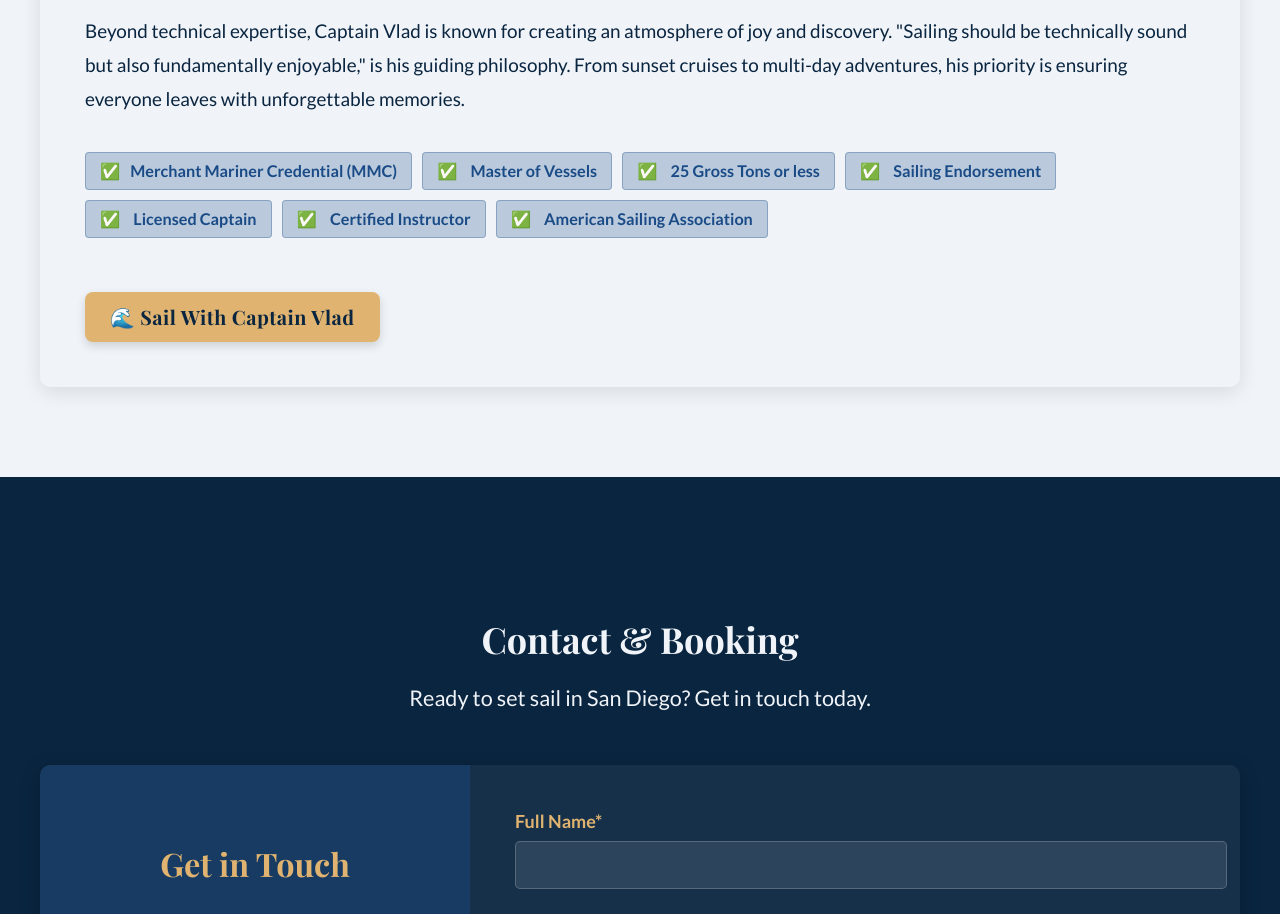
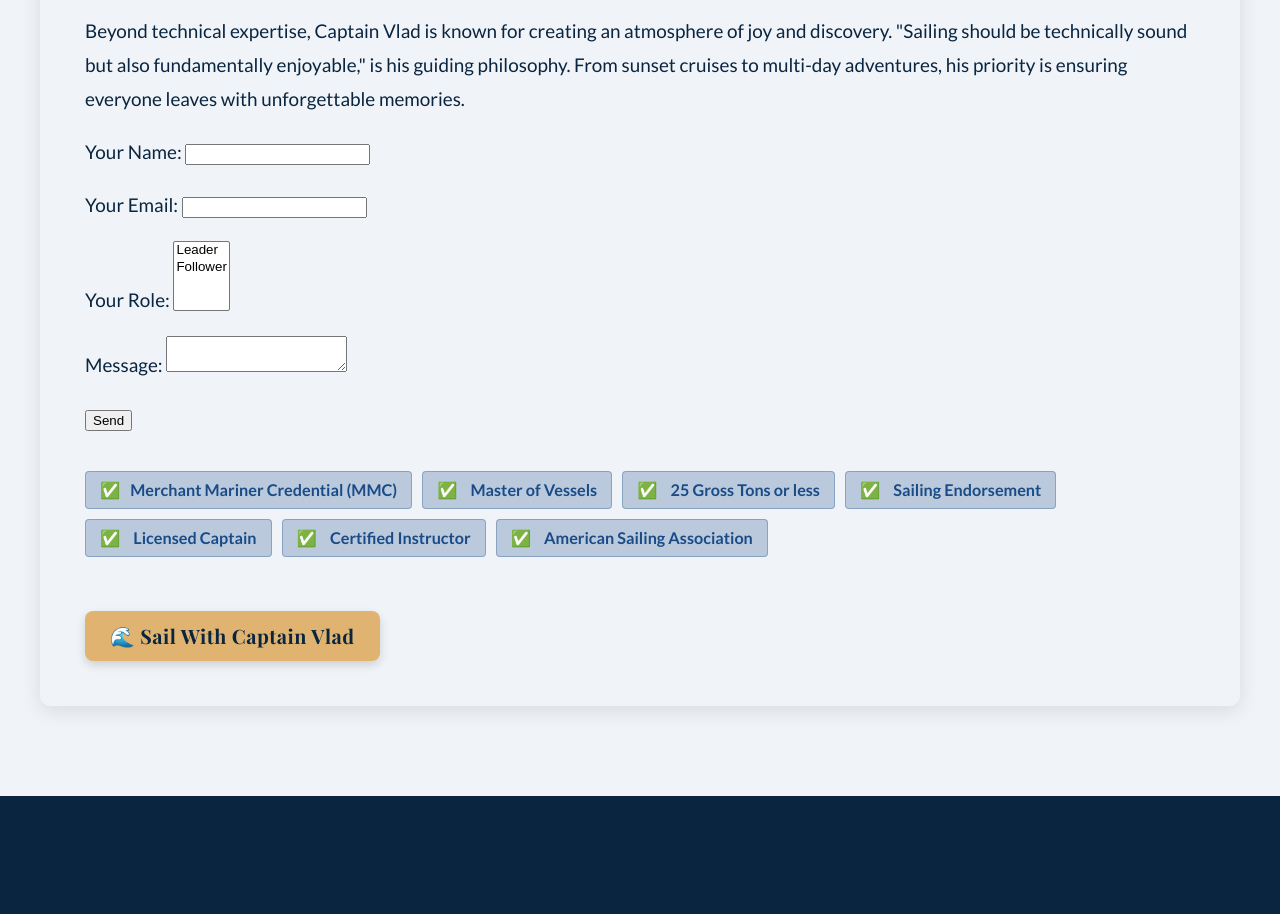
Before and after one commit to djmisha/ahoyvlad, a React (Vite) app: page / in a window 1280 px wide. Shown: the part 5340-6254 px from the top of the page. Built offline with nearby package versions, Linux system fonts and the light colour scheme.

Commit message:
feat: add contact form with name, email, role selection, and message fields

```diff
--- a/src/App.jsx
+++ b/src/App.jsx
@@ -284,6 +284,35 @@
               philosophy. From sunset cruises to multi-day adventures, his
               priority is ensuring everyone leaves with unforgettable memories.
             </p>
+            <form name="contact" method="POST" data-netlify="true">
+              <p>
+                <label>
+                  Your Name: <input type="text" name="name" />
+                </label>
+              </p>
+              <p>
+                <label>
+                  Your Email: <input type="email" name="email" />
+                </label>
+              </p>
+              <p>
+                <label>
+                  Your Role:{" "}
+                  <select name="role[]" multiple>
+                    <option value="leader">Leader</option>
+                    <option value="follower">Follower</option>
+                  </select>
+                </label>
+              </p>
+              <p>
+                <label>
+                  Message: <textarea name="message"></textarea>
+                </label>
+              </p>
+              <p>
+                <button type="submit">Send</button>
+              </p>
+            </form>
             <div className="credentials">
               <span className="credential">
                 <span>✅</span>
```
